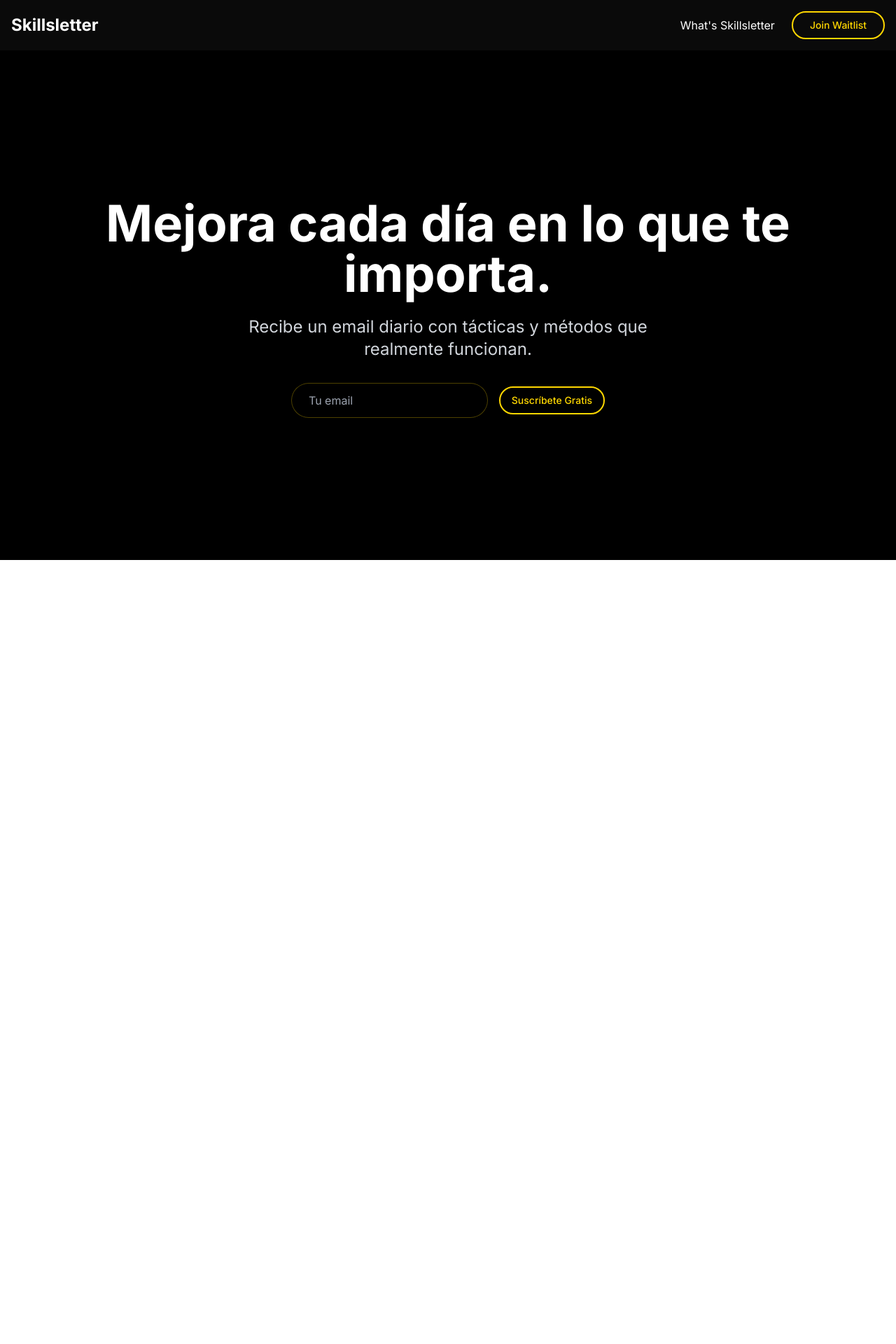
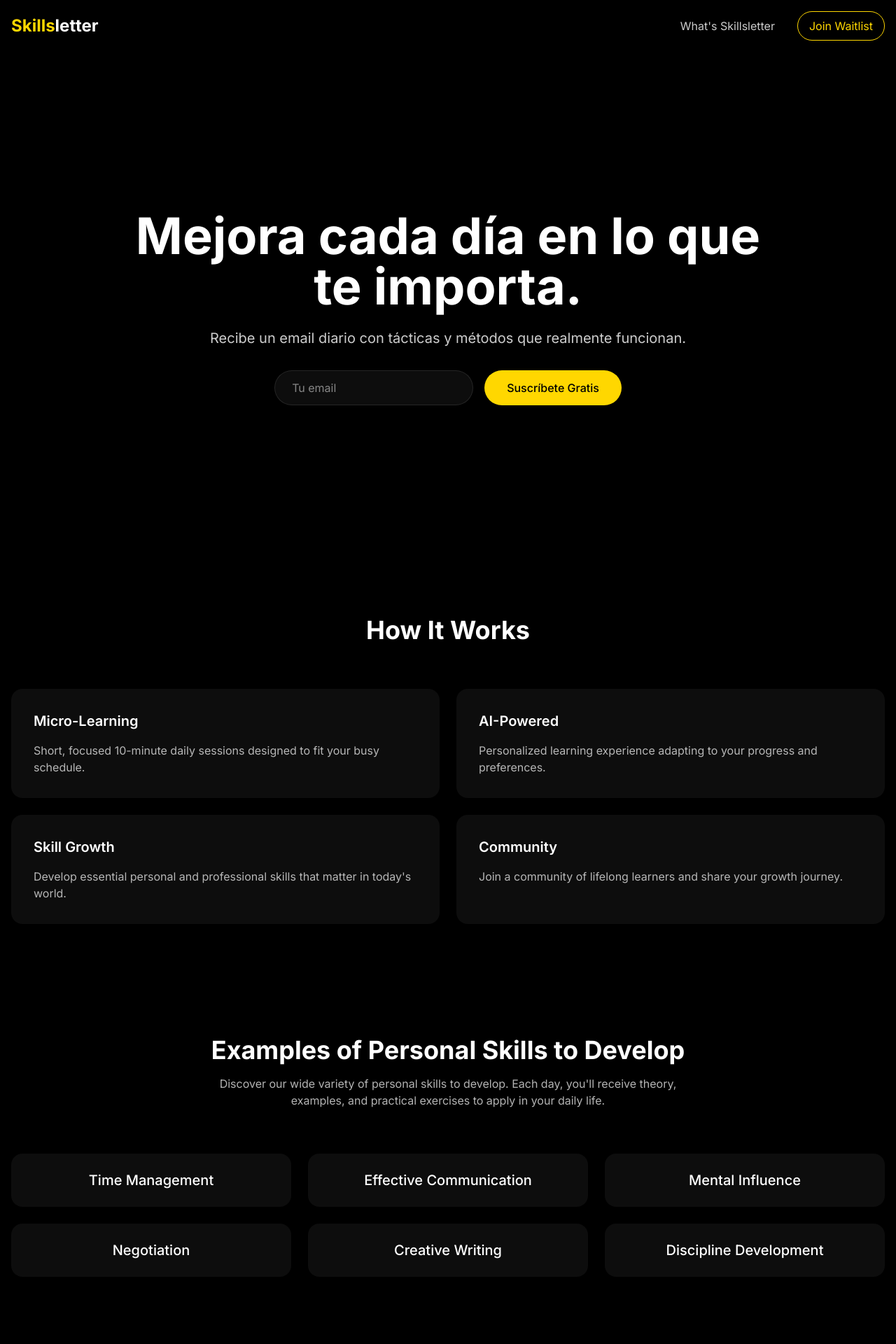
Before and after one commit to Ferrajju/skillvoo-landing, a Next.js app: page / in a window 1280 px wide. Shown: the top 1920 px of the page at 70% size. Before the commit the page ends 800 px from the top, so only its background shows below. Built offline with nearby package versions, Linux system fonts and the light colour scheme.

Commit message:
Volviendo atras con captura

```diff
--- a/app/globals.css
+++ b/app/globals.css
@@ -3,80 +3,31 @@
 @tailwind utilities;
 
 :root {
-  --gold-gradient: linear-gradient(to right, #d4af37, #c5a028, #d4af37, #c5a028, #d4af37);
-  --gold-glow: 0 0 10px rgba(212, 175, 55, 0.3), 0 0 20px rgba(212, 175, 55, 0.2);
   --gold: #ffd700;
-  --gold-dark: #daa520;
 }
 
-.logo-glow {
-  position: relative;
-  color: white;
+body {
+  @apply bg-black text-white antialiased;
 }
 
-.logo-glow::before {
-  content: "";
-  position: absolute;
-  top: -20%;
-  left: -10%;
-  width: 120%;
-  height: 140%;
-  background: radial-gradient(circle at center, rgba(212, 175, 55, 0.15), transparent 70%);
-  z-index: -1;
-  filter: blur(8px);
+/* Smooth scrolling */
+html {
+  scroll-behavior: smooth;
 }
 
-.golden-gradient {
-  background: var(--gold-gradient);
-  -webkit-background-clip: text;
-  background-clip: text;
-  color: transparent;
-  animation: shine 8s linear infinite;
+/* Custom scrollbar */
+::-webkit-scrollbar {
+  width: 10px;
 }
 
-.golden-border {
-  background: linear-gradient(#000, #000) padding-box, var(--gold-gradient) border-box;
-  border: 1px solid transparent;
+::-webkit-scrollbar-track {
+  @apply bg-black;
 }
 
-@keyframes shine {
-  0% {
-    background-position: 0% 50%;
-  }
-  50% {
-    background-position: 100% 50%;
-  }
-  100% {
-    background-position: 0% 50%;
-  }
+::-webkit-scrollbar-thumb {
+  @apply bg-white/10 rounded-full;
 }
 
-.golden-glow {
-  box-shadow: var(--gold-glow);
+::-webkit-scrollbar-thumb:hover {
+  @apply bg-white/20;
 }
-
-.golden-hover {
-  transition: all 0.3s ease;
-}
-
-.golden-hover:hover {
-  box-shadow: var(--gold-glow);
-  border-color: rgba(212, 175, 55, 0.5);
-}
-
-.golden-button {
-  background-color: transparent;
-  border: 2px solid var(--gold);
-  color: var(--gold);
-  transition: all 0.3s ease;
-}
-
-.golden-button:hover {
-  background-color: var(--gold);
-  color: black;
-  box-shadow: 0 0 15px var(--gold);
-}
-
-.hero-title {
-  text-shadow: 2px 2px 4px rgba(0, 0, 0, 0.5);
-}
--- a/app/page.tsx
+++ b/app/page.tsx
@@ -1,79 +1,244 @@
 "use client"
 
-import type React from "react"
 import { useState } from "react"
 import { motion } from "framer-motion"
 import Link from "next/link"
-import { Button } from "@/components/ui/button"
 
 export default function Home() {
   const [email, setEmail] = useState("")
+  const [name, setName] = useState("")
 
-  const handleSubmit = (e: React.FormEvent) => {
+  const handleSubmit = async (e: React.FormEvent) => {
     e.preventDefault()
-    console.log("Submitted email:", email)
+    try {
+      const response = await fetch("/api/waitlist", {
+        method: "POST",
+        headers: {
+          "Content-Type": "application/json",
+        },
+        body: JSON.stringify({ email, name }),
+      })
+      if (response.ok) {
+        alert("¡Gracias por unirte a la lista de espera!")
+        setEmail("")
+        setName("")
+      }
+    } catch (error) {
+      console.error("Error:", error)
+    }
   }
 
+  const features = [
+    {
+      title: "Micro-Learning",
+      description: "Short, focused 10-minute daily sessions designed to fit your busy schedule.",
+    },
+    {
+      title: "AI-Powered",
+      description: "Personalized learning experience adapting to your progress and preferences.",
+    },
+    {
+      title: "Skill Growth",
+      description: "Develop essential personal and professional skills that matter in today's world.",
+    },
+    {
+      title: "Community",
+      description: "Join a community of lifelong learners and share your growth journey.",
+    },
+  ]
+
+  const skills = [
+    "Time Management",
+    "Effective Communication",
+    "Mental Influence",
+    "Negotiation",
+    "Creative Writing",
+    "Discipline Development",
+  ]
+
   return (
-    <div className="min-h-screen bg-black text-white">
-      {/* Nav */}
-      <nav className="fixed top-0 left-0 right-0 z-50 bg-[#0A0A0A] px-4 py-4">
-        <div className="container mx-auto flex justify-between items-center">
-          <Link href="/" className="flex items-center">
-            <span className="text-2xl font-bold">
-              <span className="logo-text">Skills</span>letter
-            </span>
+    <div className="min-h-screen bg-black">
+      {/* Navigation */}
+      <nav className="fixed top-0 left-0 right-0 z-50 px-4 py-4">
+        <div className="max-w-7xl mx-auto flex justify-between items-center">
+          <Link href="/" className="text-2xl font-bold">
+            <span className="text-[#FFD700]">Skills</span>
+            <span className="text-white">letter</span>
           </Link>
-          <div className="flex items-center space-x-6">
-            <Link href="#about" className="text-white hover:text-[#FFD700] transition-colors">
+          <div className="flex items-center gap-8">
+            <Link href="#how-it-works" className="text-white/80 hover:text-white transition-colors">
               What&apos;s Skillsletter
             </Link>
-            <Button
-              variant="outline"
-              className="golden-button text-[#FFD700] hover:text-black transition-colors rounded-full px-6 py-2"
-            >
+            <button className="px-4 py-2 rounded-full border border-[#FFD700] text-[#FFD700] hover:bg-[#FFD700] hover:text-black transition-all">
               Join Waitlist
-            </Button>
+            </button>
           </div>
         </div>
       </nav>
 
       {/* Hero Section */}
-      <section className="relative min-h-screen flex items-center justify-center px-4 pt-20">
-        <div className="container mx-auto z-10">
+      <section className="min-h-screen flex items-center justify-center px-4 pt-20">
+        <div className="max-w-4xl mx-auto text-center">
+          <motion.h1
+            initial={{ opacity: 0, y: 20 }}
+            animate={{ opacity: 1, y: 0 }}
+            transition={{ duration: 0.8 }}
+            className="text-5xl md:text-7xl font-bold text-white mb-6"
+          >
+            Mejora cada día en lo que te importa.
+          </motion.h1>
+          <motion.p
+            initial={{ opacity: 0, y: 20 }}
+            animate={{ opacity: 1, y: 0 }}
+            transition={{ duration: 0.8, delay: 0.2 }}
+            className="text-xl text-white/80 mb-8"
+          >
+            Recibe un email diario con tácticas y métodos que realmente funcionan.
+          </motion.p>
+          <motion.form
+            initial={{ opacity: 0, y: 20 }}
+            animate={{ opacity: 1, y: 0 }}
+            transition={{ duration: 0.8, delay: 0.4 }}
+            onSubmit={handleSubmit}
+            className="flex flex-col sm:flex-row gap-4 justify-center"
+          >
+            <input
+              type="email"
+              value={email}
+              onChange={(e) => setEmail(e.target.value)}
+              placeholder="Tu email"
+              className="px-6 py-3 rounded-full bg-white/5 border border-white/10 text-white placeholder-white/50 focus:outline-none focus:border-[#FFD700] transition-all w-full sm:w-auto"
+              required
+            />
+            <button
+              type="submit"
+              className="px-8 py-3 rounded-full bg-[#FFD700] text-black font-medium hover:bg-[#FFD700]/90 transition-all"
+            >
+              Suscríbete Gratis
+            </button>
+          </motion.form>
+        </div>
+      </section>
+
+      {/* How It Works Section */}
+      <section id="how-it-works" className="py-20 px-4">
+        <div className="max-w-7xl mx-auto">
+          <motion.h2
+            initial={{ opacity: 0 }}
+            whileInView={{ opacity: 1 }}
+            viewport={{ once: true }}
+            className="text-4xl font-bold text-white text-center mb-16"
+          >
+            How It Works
+          </motion.h2>
+          <div className="grid md:grid-cols-2 gap-6">
+            {features.map((feature, index) => (
+              <motion.div
+                key={feature.title}
+                initial={{ opacity: 0, y: 20 }}
+                whileInView={{ opacity: 1, y: 0 }}
+                viewport={{ once: true }}
+                transition={{ delay: index * 0.2 }}
+                className="bg-white/5 backdrop-blur-sm rounded-2xl p-8 hover:bg-white/10 transition-all"
+              >
+                <h3 className="text-xl font-semibold text-white mb-4">{feature.title}</h3>
+                <p className="text-white/70">{feature.description}</p>
+              </motion.div>
+            ))}
+          </div>
+        </div>
+      </section>
+
+      {/* Skills Section */}
+      <section className="py-20 px-4">
+        <div className="max-w-7xl mx-auto">
+          <motion.h2
+            initial={{ opacity: 0 }}
+            whileInView={{ opacity: 1 }}
+            viewport={{ once: true }}
+            className="text-4xl font-bold text-white text-center mb-4"
+          >
+            Examples of Personal Skills to Develop
+          </motion.h2>
+          <motion.p
+            initial={{ opacity: 0 }}
+            whileInView={{ opacity: 1 }}
+            viewport={{ once: true }}
+            className="text-white/70 text-center max-w-2xl mx-auto mb-16"
+          >
+            Discover our wide variety of personal skills to develop. Each day, you&apos;ll receive theory, examples, and
+            practical exercises to apply in your daily life.
+          </motion.p>
+          <div className="grid md:grid-cols-3 gap-6">
+            {skills.map((skill, index) => (
+              <motion.div
+                key={skill}
+                initial={{ opacity: 0, y: 20 }}
+                whileInView={{ opacity: 1, y: 0 }}
+                viewport={{ once: true }}
+                transition={{ delay: index * 0.1 }}
+                className="bg-white/5 backdrop-blur-sm rounded-2xl p-6 text-center hover:bg-white/10 transition-all"
+              >
+                <h3 className="text-xl font-medium text-white">{skill}</h3>
+              </motion.div>
+            ))}
+          </div>
+        </div>
+      </section>
+
+      {/* Waitlist Section */}
+      <section className="py-20 px-4">
+        <div className="max-w-xl mx-auto">
           <motion.div
             initial={{ opacity: 0, y: 20 }}
-            animate={{ opacity: 1, y: 0 }}
-            transition={{ duration: 1 }}
+            whileInView={{ opacity: 1, y: 0 }}
+            viewport={{ once: true }}
             className="text-center"
           >
-            <h1 className="hero-title text-5xl md:text-7xl font-bold mb-6 leading-tight">
-              <motion.span initial={{ opacity: 0, y: 20 }} animate={{ opacity: 1, y: 0 }} transition={{ delay: 0.2 }}>
-                Mejora cada día en lo que te importa.
-              </motion.span>
-            </h1>
-            <p className="text-xl md:text-2xl mb-8 text-gray-300 max-w-2xl mx-auto">
-              Recibe un email diario con tácticas y métodos que realmente funcionan.
-            </p>
-            <form
-              onSubmit={handleSubmit}
-              className="flex flex-col sm:flex-row justify-center items-center gap-4 max-w-md mx-auto"
-            >
+            <h2 className="text-4xl font-bold text-white mb-4">Join the Waitlist!</h2>
+            <p className="text-white/70 mb-8">Be among the first to access our platform when it&apos;s ready.</p>
+            <form onSubmit={handleSubmit} className="space-y-4">
+              <input
+                type="text"
+                value={name}
+                onChange={(e) => setName(e.target.value)}
+                placeholder="Your Name"
+                className="w-full px-6 py-3 rounded-lg bg-white/5 border border-white/10 text-white placeholder-white/50 focus:outline-none focus:border-[#FFD700] transition-all"
+                required
+              />
               <input
                 type="email"
                 value={email}
                 onChange={(e) => setEmail(e.target.value)}
-                placeholder="Tu email"
-                className="w-full px-6 py-3 rounded-full bg-black/50 border border-[#FFD700]/30 text-white placeholder-gray-400 focus:outline-none focus:ring-2 focus:ring-[#FFD700]/50 transition-all duration-300"
+                placeholder="Your Email"
+                className="w-full px-6 py-3 rounded-lg bg-white/5 border border-white/10 text-white placeholder-white/50 focus:outline-none focus:border-[#FFD700] transition-all"
                 required
               />
-              <Button type="submit" className="w-full sm:w-auto rounded-full golden-button transition-all duration-300">
-                Suscríbete Gratis
-              </Button>
+              <button
+                type="submit"
+                className="w-full px-8 py-3 rounded-lg bg-[#FFD700] text-black font-medium hover:bg-[#FFD700]/90 transition-all"
+              >
+                Join Waitlist
+              </button>
             </form>
           </motion.div>
         </div>
       </section>
+
+      {/* Footer */}
+      <footer className="py-8 px-4 border-t border-white/10">
+        <div className="max-w-7xl mx-auto text-center">
+          <p className="text-white/50 text-sm">© 2025 SkillVoo. All rights reserved.</p>
+          <div className="flex justify-center gap-4 mt-4">
+            <Link href="/privacy" className="text-white/50 hover:text-white text-sm transition-colors">
+              Privacy Policy
+            </Link>
+            <Link href="/terms" className="text-white/50 hover:text-white text-sm transition-colors">
+              Terms of Service
+            </Link>
+          </div>
+        </div>
+      </footer>
     </div>
   )
 }
```
Also changed, not shown: components/IconWrapper.tsx (added, +13 -0 lines).
